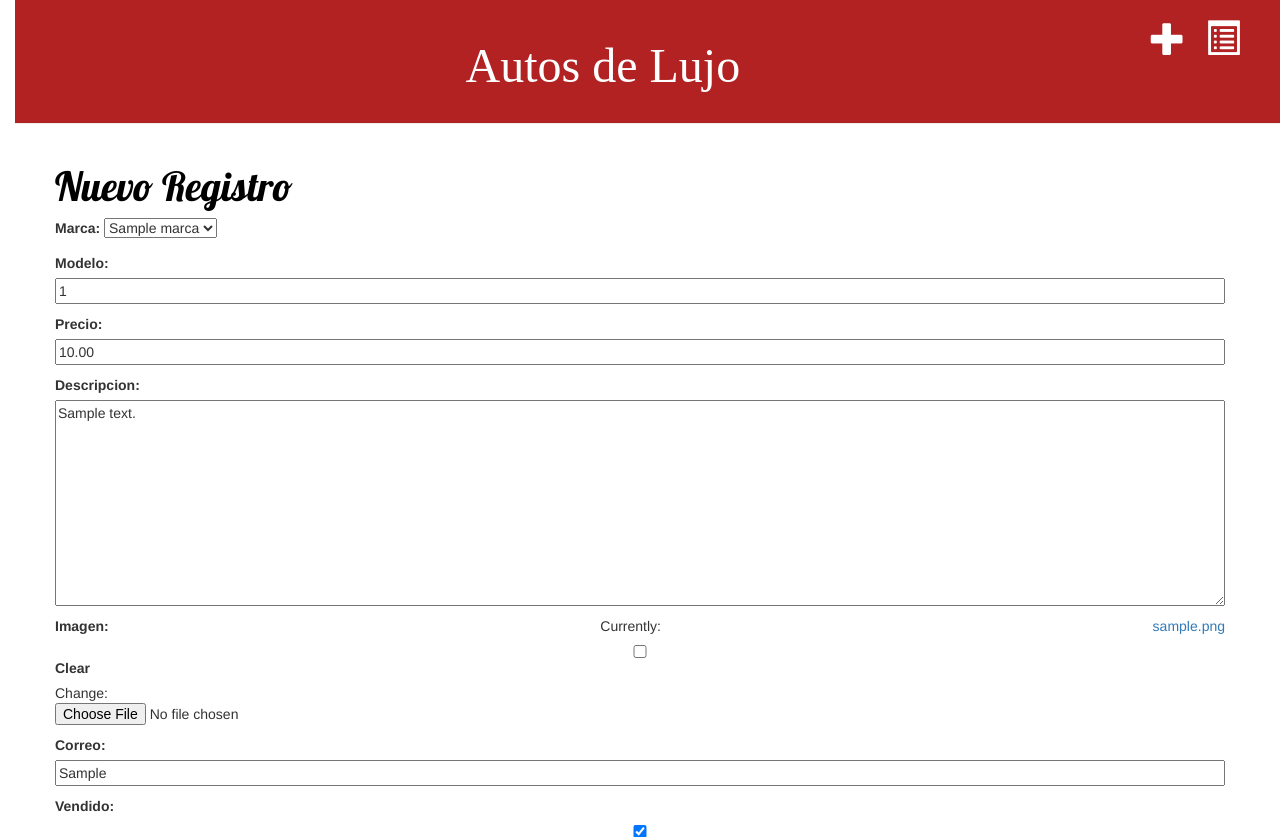
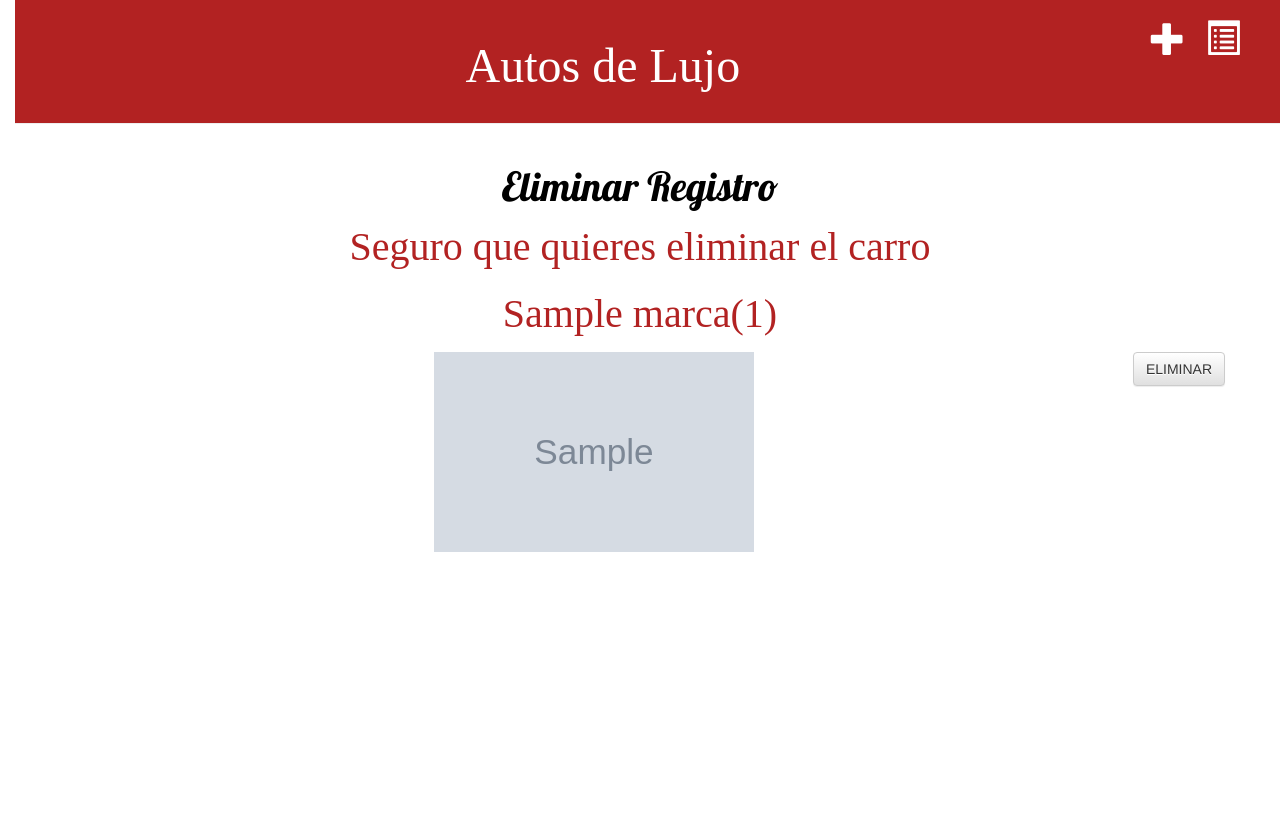
Before and after one commit to osrodolfo/my-garage, a Django app: page /dato/1/delet/ in a window 1280 px wide. Shown: the top 837 px of the page. After the commit the page ends 552 px from the top, so only its background shows below. Run offline with Django 3.2, Linux system fonts and the light colour scheme; tables that the repository leaves empty hold one stand-in row (values such as "Sample post"); grey boxes marked "Sample" are stand-in pictures; some libraries are stand-ins or nearby versions.

Commit message:
Agregando opcion ELIMINAR

```diff
--- a/garage/static/css/estilo.css
+++ b/garage/static/css/estilo.css
@@ -16,6 +16,13 @@ p {
   text-align: justify;
 }
 
+.borrar p {
+    color: FireBrick;
+    font-size: 30pt;
+    font-family:'Chewy';
+    text-align: center;
+}
+
 .page-header {
     background-color: FireBrick;
     margin-top: 0;
@@ -30,9 +37,9 @@ p {
 
 .vendido p {
     color: FireBrick;
-    font-size: 50pt;
+    font-size: 30pt;
     text-decoration: none;
-    font-family:'Orbitron';
+    font-family:'Chewy';
     text-align: center;
 }
 
@@ -60,7 +67,7 @@ h2 a {
 .info {
     color: Blue;
     font-size: 15pt;
-    font-family: 'Patua One'
+    font-family: 'Patua One';
 }
 .save {
     float: right;
--- a/garage/templates/garage/editar_carro.html
+++ b/garage/templates/garage/editar_carro.html
@@ -2,7 +2,7 @@
 {% load staticfiles %}
 
 {% block content %}
-    <h1>Nuevo Registro</h1>
+    <h1> Registrar Auto</h1>
     <form enctype="multipart/form-data" method="POST" class="post-form">{% csrf_token %}
         {{ form.as_p }}
         <button type="submit" class="save btn btn-default">GUARDAR</button>
--- /dev/null
+++ b/garage/templates/garage/eliminar_carro.html
@@ -0,0 +1,16 @@
+{% extends "garage/base.html" %}
+{% load staticfiles %}
+
+{% block content %}
+<center> <h1>Eliminar Registro</h1></center>
+    <form enctype="multipart/form-data" method="POST">{% csrf_token %}
+      <div class="vendido">
+        <p>Seguro que quieres eliminar el carro</p>
+        <p>{{ dato.marca }}({{ dato.modelo }})</p>
+      </div>
+      <center>
+        <img src="{% static dato.imagen %}" style="width:320px;height:200px">
+        <button type="submit" class="save btn btn-default">ELIMINAR</button>
+      </center>
+    </form>
+{% endblock %}
--- a/garage/views.py
+++ b/garage/views.py
@@ -31,7 +31,7 @@ def Editar(request, pk):
             form = RegistroForm(request.POST, request.FILES,instance=dato)
             if form.is_valid():
                 form = form.save(commit=False)
-                form.user = request.user
+                form.usuario = request.user
                 form.save()
                 return redirect('garage.views.Detalles', pk=form.pk)
         else:
@@ -41,12 +41,6 @@ def Editar(request, pk):
 def Eliminar(request, pk):
         dato = get_object_or_404(Registro, pk=pk)
         if request.method == "POST":
-            form = RegistroForm(request.POST, request.FILES,instance=dato)
-            if form.is_valid():
-                form = form.save(commit=False)
-                form.user = request.user
-                form.save()
-                return redirect('garage.views.Detalles', pk=form.pk)
-        else:
-            form = RegistroForm(instance=dato)
-        return render(request, 'garage/editar_carro.html', {'form': form})
+            dato.delete()
+            return redirect('garage.views.Listar')
+        return render(request, 'garage/eliminar_carro.html', {'dato': dato})
```
Also changed, not shown: media/imagenes/porsche.jpeg (added).
